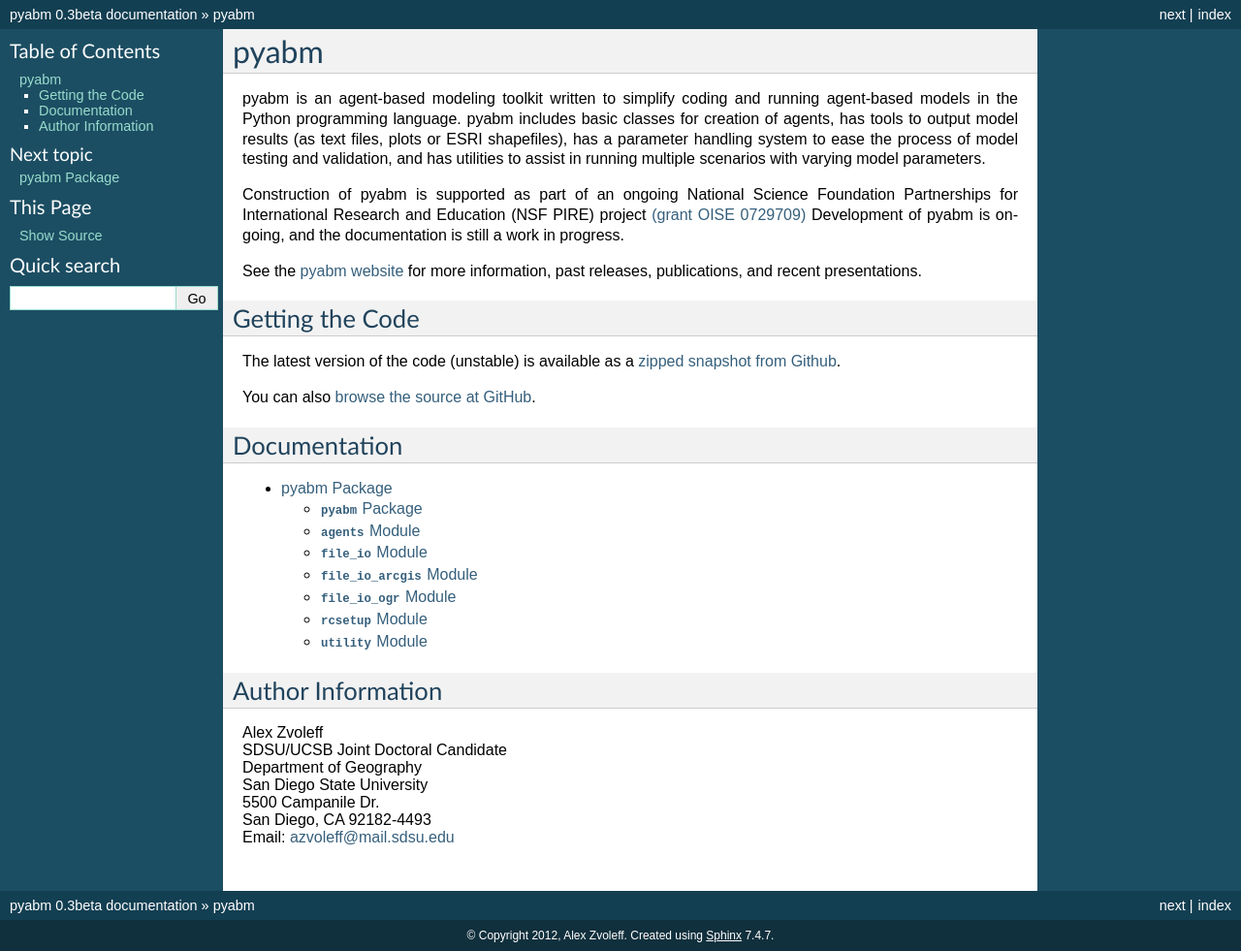
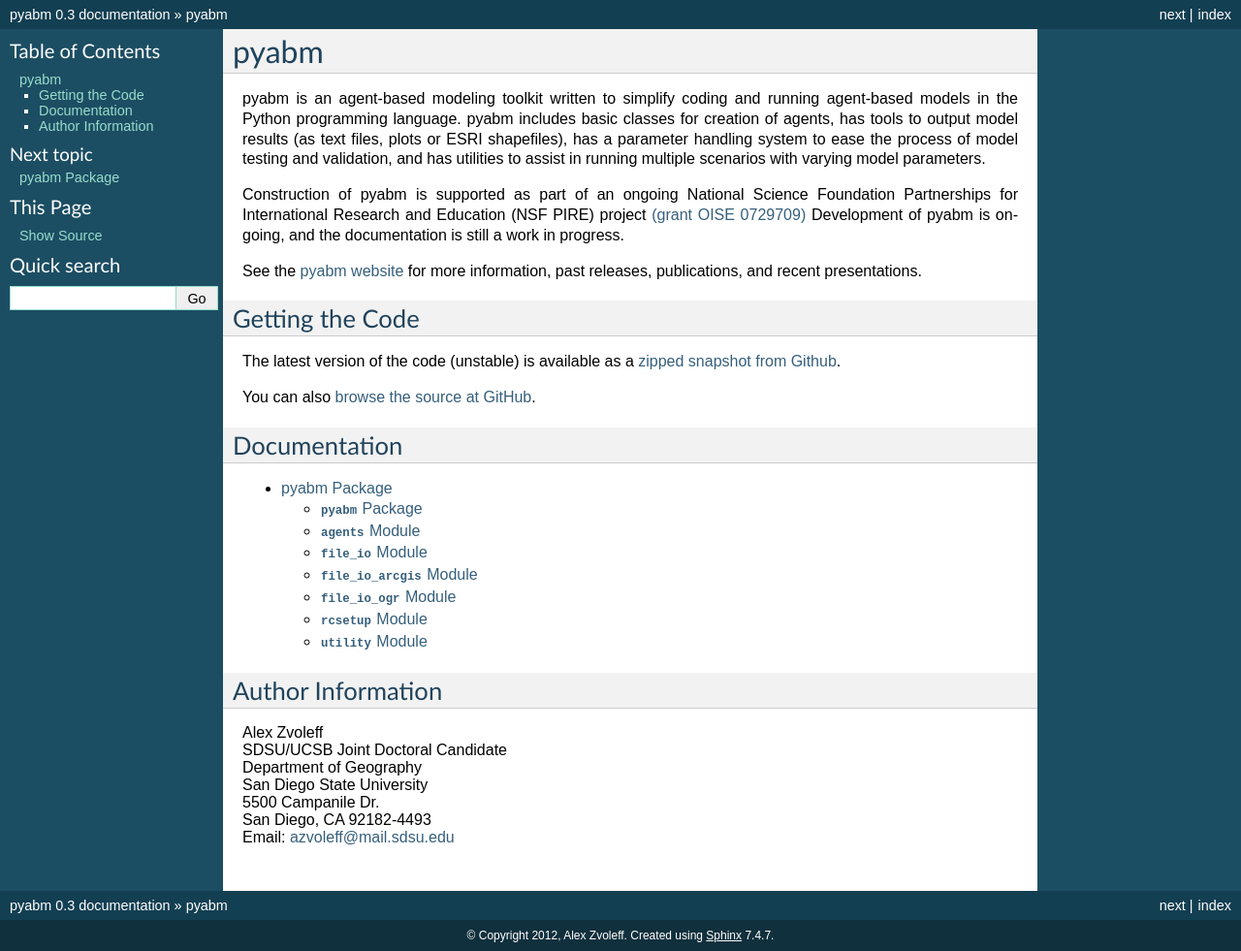
Before and after one commit to azvoleff/pyabm, a Sphinx documentation site: the page built from doc/index.rst, in a window 1280 px wide. Shown: the whole page at 97% size. Built offline with Sphinx 7.4.7, drawn with Linux system fonts in a browser that asks for light colours.

Commit message:
.3 release to pypi.

```diff
--- a/doc/conf.py
+++ b/doc/conf.py
@@ -50,7 +50,7 @@
 # The short X.Y version.
 version = '0.3'
 # The full version, including alpha/beta/rc tags.
-release = '0.3beta'
+release = '0.3'
 
 # The language for content autogenerated by Sphinx. Refer to documentation
 # for a list of supported languages.
--- a/setup.py
+++ b/setup.py
@@ -5,7 +5,7 @@
 
 setup(
     name = "pyabm",
-    version = ".3dev",
+    version = ".3",
     packages = find_packages(),
     include_package_data = True,
     exclude_package_data = {'': ['.gitignore']},
```
